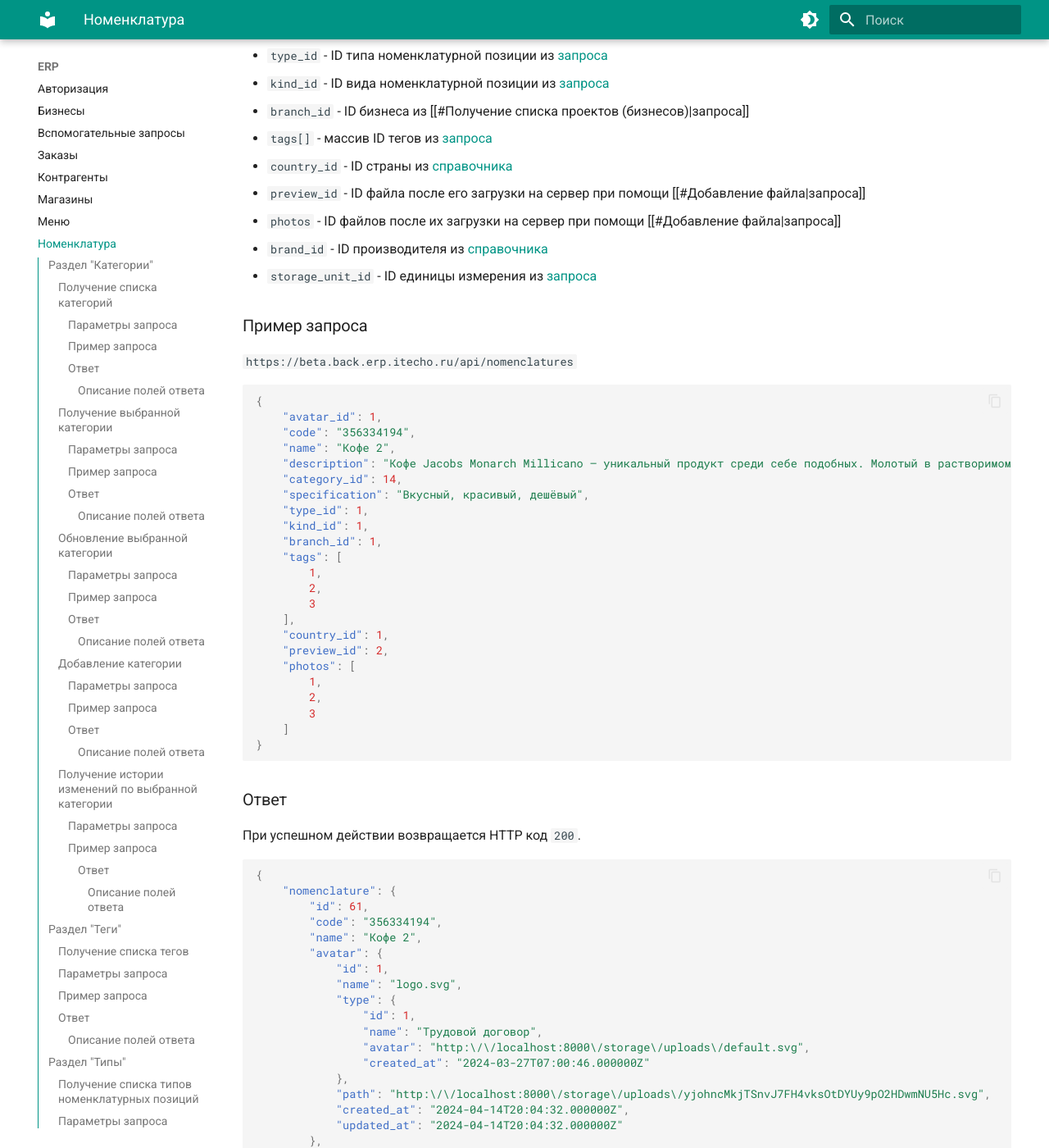
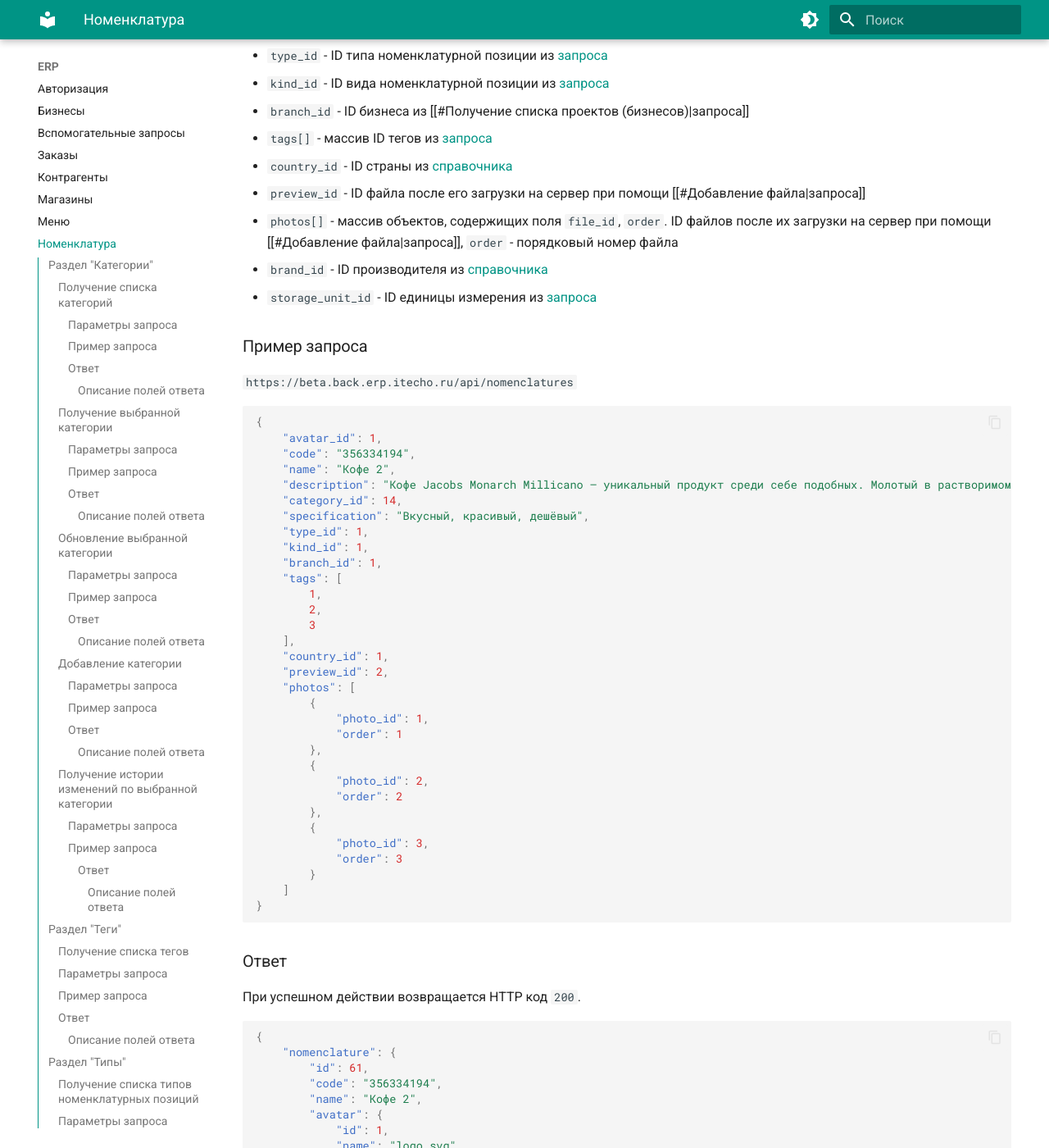
Before and after one commit to Krushanov/docs.erp.itecho.ru, an MkDocs documentation site: the page built from docs/ERP/Номенклатура.md, in a window 1280 px wide and 1400 px high, scrolled down 20380 px. Shown: the whole window at 82% size. Built offline with MkDocs 1.6.1 and Material for MkDocs 9.7.7, drawn with Linux system fonts in a browser that asks for light colours; some of the changed text lies outside the part shown.

Commit message:
Edit Номенклатура.md file.

````diff
--- a/docs/ERP/Номенклатура.md
+++ b/docs/ERP/Номенклатура.md
@@ -928,7 +928,7 @@
 - `tags[]` - массив ID тегов из [запроса](#получение-списка-тегов)
 - `country_id` - ID страны из [справочника](Справочники.md#получение-списка-стран)
 - `preview_id` - ID файла после его загрузки на сервер при помощи [[#Добавление файла|запроса]]
-- `photos` - ID файлов после их загрузки на сервер при помощи [[#Добавление файла|запроса]]
+- `photos[]` - массив объектов, содержищих поля `file_id`, `order`. ID файлов после их загрузки на сервер при помощи [[#Добавление файла|запроса]], `order` - порядковый номер файла
 - `brand_id` - ID производителя из [справочника](Справочники.md#получение-списка-производителей)
 - `storage_unit_id` - ID единицы измерения из [запроса](Справочники.md#получение-списка-единиц-измерения)
 
@@ -954,9 +954,18 @@
 	"country_id": 1,
 	"preview_id": 2,
 	"photos": [
-		1,
-		2,
-		3
+		{
+			"photo_id": 1,
+			"order": 1
+		},
+		{
+			"photo_id": 2,
+			"order": 2
+		},
+		{
+			"photo_id": 3,
+			"order": 3
+		}
 	]
 }
 ```
@@ -1117,6 +1126,7 @@
 					"created_at": "2024-03-27T07:00:46.000000Z"
 				},
 				"path": "http:\/\/localhost:8000\/storage\/uploads\/yjohncMkjTSnvJ7FH4vksOtDYUy9pO2HDwmNU5Hc.svg",
+				"order": 1,
 				"created_at": "2024-04-14T20:04:32.000000Z",
 				"updated_at": "2024-04-14T20:04:32.000000Z"
 			},
@@ -1130,6 +1140,7 @@
 					"created_at": "2024-03-27T07:00:46.000000Z"
 				},
 				"path": "http:\/\/localhost:8000\/storage\/uploads\/igbcW8dPebcrVfnbC2A2Zptf1nruFcF8Nmf8sVTG.png",
+				"order": 2,
 				"created_at": "2024-04-14T20:11:00.000000Z",
 				"updated_at": "2024-04-14T20:11:00.000000Z"
 			},
@@ -1143,6 +1154,7 @@
 					"created_at": "2024-03-27T07:00:46.000000Z"
 				},
 				"path": "http:\/\/localhost:8000\/storage\/uploads\/J89936UEJYHmqaWyN8TA2JfTfFHWGvt2jequMsyd.svg",
+				"order": 3,
 				"created_at": "2024-04-18T13:37:45.000000Z",
 				"updated_at": "2024-04-18T13:37:45.000000Z"
 			}
@@ -1179,7 +1191,7 @@
 - `tags[]` - массив ID тегов из [запроса](#получение-списка-тегов)
 - `country_id` - ID страны из [справочника](Справочники.md#получение-списка-стран)
 - `preview_id` - ID файла после его загрузки на сервер при помощи [[#Добавление файла|запроса]]
-- `photos` - ID файлов после их загрузки на сервер при помощи [[#Добавление файла|запроса]]
+- `photos[]` - массив объектов, содержищих поля `file_id`, `order`. ID файлов после их загрузки на сервер при помощи [[#Добавление файла|запроса]], `order` - порядковый номер файла
 - `brand_id` - ID производителя из [справочника](Справочники.md#получение-списка-производителей)
 - `storage_unit_id` - ID единицы измерения из [запроса](Справочники.md#получение-списка-единиц-измерения)
 
@@ -1205,9 +1217,18 @@
 	"country_id": 1,
 	"preview_id": 2,
 	"photos": [
-		1,
-		2,
-		3
+		{
+			"photo_id": 1,
+			"order": 3
+		},
+		{
+			"photo_id": 2,
+			"order": 2
+		},
+		{
+			"photo_id": 3,
+			"order": 1
+		}
 	]
 }
 ```
@@ -1368,6 +1389,7 @@
 					"created_at": "2024-03-27T07:00:46.000000Z"
 				},
 				"path": "http:\/\/localhost:8000\/storage\/uploads\/yjohncMkjTSnvJ7FH4vksOtDYUy9pO2HDwmNU5Hc.svg",
+				"order": 3,
 				"created_at": "2024-04-14T20:04:32.000000Z",
 				"updated_at": "2024-04-14T20:04:32.000000Z"
 			},
@@ -1381,6 +1403,7 @@
 					"created_at": "2024-03-27T07:00:46.000000Z"
 				},
 				"path": "http:\/\/localhost:8000\/storage\/uploads\/igbcW8dPebcrVfnbC2A2Zptf1nruFcF8Nmf8sVTG.png",
+				"order": 2,
 				"created_at": "2024-04-14T20:11:00.000000Z",
 				"updated_at": "2024-04-14T20:11:00.000000Z"
 			},
@@ -1394,6 +1417,7 @@
 					"created_at": "2024-03-27T07:00:46.000000Z"
 				},
 				"path": "http:\/\/localhost:8000\/storage\/uploads\/J89936UEJYHmqaWyN8TA2JfTfFHWGvt2jequMsyd.svg",
+				"order": 1,
 				"created_at": "2024-04-18T13:37:45.000000Z",
 				"updated_at": "2024-04-18T13:37:45.000000Z"
 			}
````
